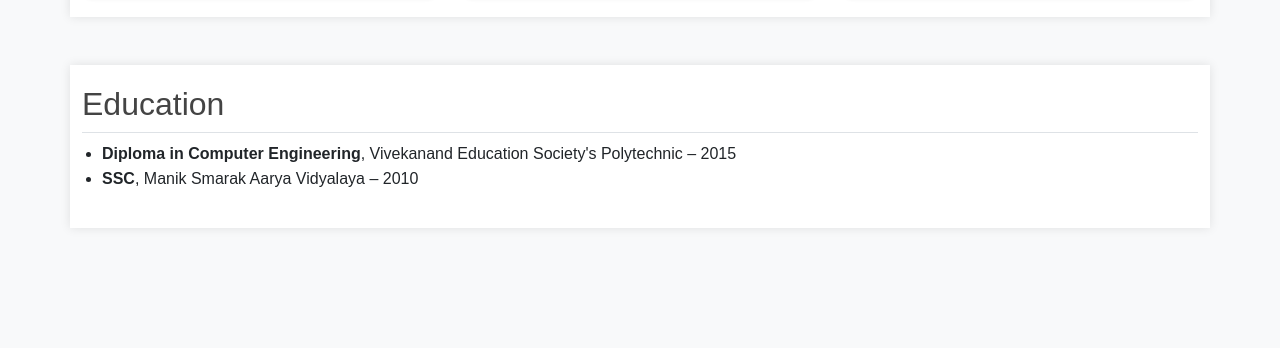
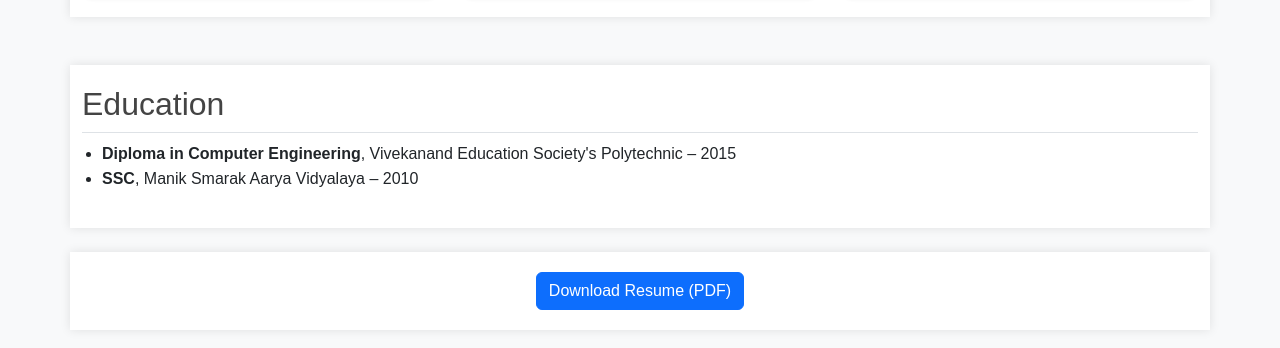
Before and after one commit to kiryapatil/kiran-portfolio, a plain HTML site: page index.html in a window 1280 px wide. Shown: the part 2936-3284 px from the top of the page. Before the commit the page ends 3188 px from the top, so only its background shows below. Drawn offline with nearby package versions, Linux system fonts and the light colour scheme; a web font is replaced by a local one.

Commit message:
Update index.html
resume pdf updated

```diff
--- a/index.html
+++ b/index.html
@@ -268,9 +268,9 @@
     </ul>
   </section>
 
-  <!--<section class="container my-4 text-center">
-    <a href="Kiran-Resume.pdf" class="btn btn-primary" download>Download Resume (PDF)</a>
-  </section>-->
+  <section class="container my-4 text-center">
+    <a href="Kiran's%20Resume.pdf" class="btn btn-primary" download>Download Resume (PDF)</a>
+  </section>
 
   <script src="https://cdn.jsdelivr.net/npm/bootstrap@5.3.0/dist/js/bootstrap.bundle.min.js"></script>
   <script src="script.js"></script>
```
